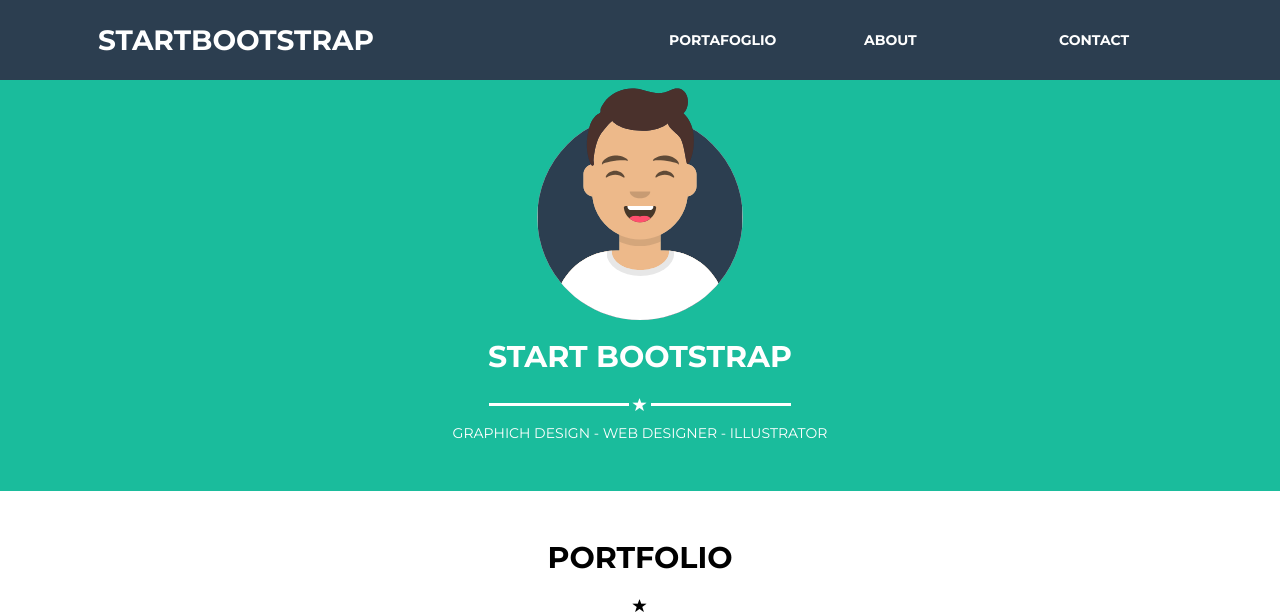
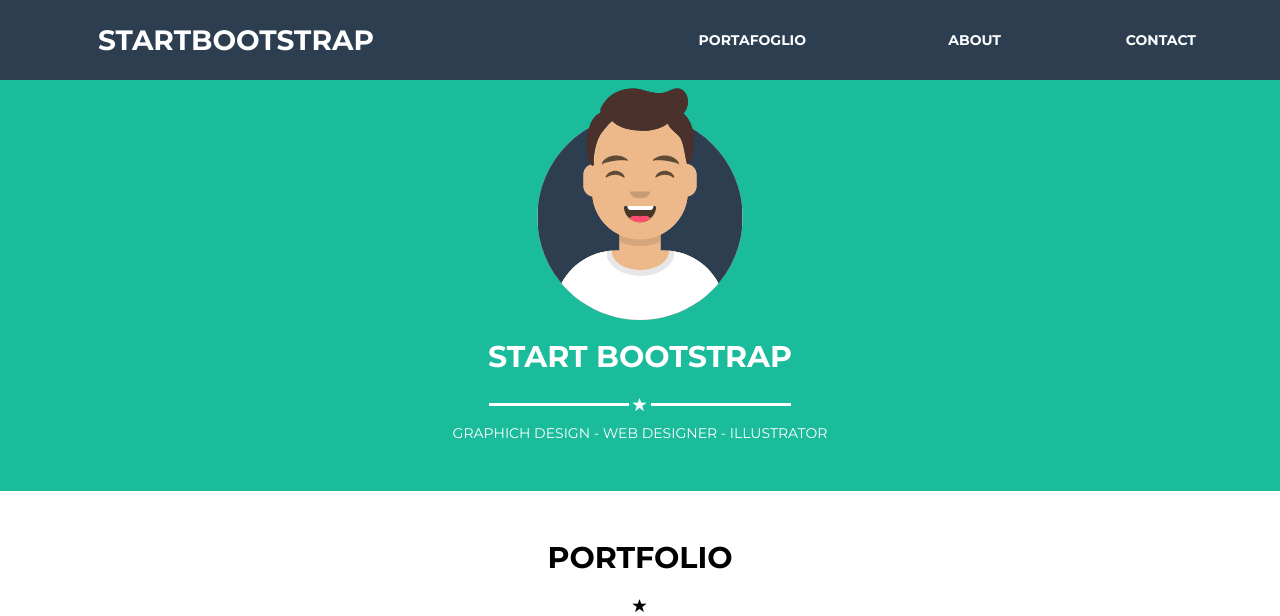
Before and after one commit to fazioandreaf/html-css-bootstrap-freelancer, a plain HTML site: page index.html in a window 1280 px wide. Shown: the top 616 px of the page. Drawn offline with nearby package versions, Linux system fonts and the light colour scheme.

Commit message:
Sempre header e jumbotron

```diff
--- a/css/main.css
+++ b/css/main.css
@@ -1,5 +1,10 @@
 /* modo errato del sistemare il container fluid. approfondire lo studio sul sito di bootstrap */
 @import url('https://fonts.googleapis.com/css2?family=Montserrat:wght@400;700&display=swap');
+* {
+  margin: 0;
+  padding: 0;
+  box-sizing: border-box!important;
+}
 body {
   font-family: "Montserrat",sans-serif ;
 }
--- a/index.html
+++ b/index.html
@@ -14,19 +14,19 @@
         <nav class="navbar navbar-fixed-top">
           <div class="container">
             <div class="row">
-              <div id="slogan" class="col-xs-3">
+              <div id="slogan" class="col-xs-3 text-left">
                 <a href="#">StartBootstrap</a>
               </div>
               <div id="navbarresponsive" class="d-none-md">
-                <div class="col-xs-2 col-xs-offset-3 t-a-right">
+                <div class="col-xs-2 col-xs-offset-3 text-right">
                   <a href="">Portafoglio
                   </a>
                 </div>
-                <div class="col-xs-2 t-a-right">
+                <div class="col-xs-2 text-right">
                   <a href="">about
                   </a>
                 </div>
-                <div class="col-xs-2 t-a-right">
+                <div class="col-xs-2 text-right">
                   <a href="">contact
                   </a>
                 </div>
@@ -40,12 +40,12 @@
                       <li><a href="#">Contact</a></li>
                     </ul>
                   </button>
-              </div>
-
+                </div>
             </div>
           </div>
         </nav>
       </header>
+
       <div class="jumbotron">
         <div class="row">
           <div class="col-xs-12">
```
